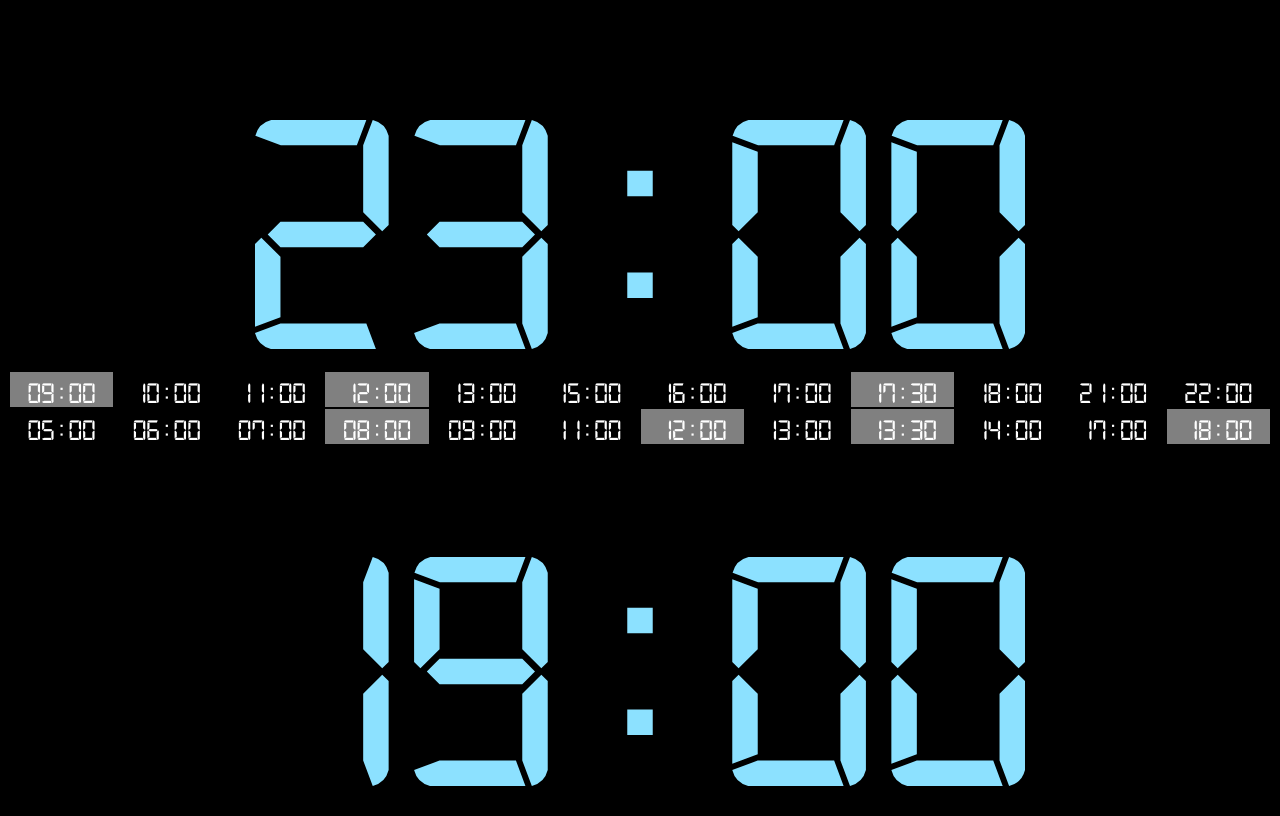
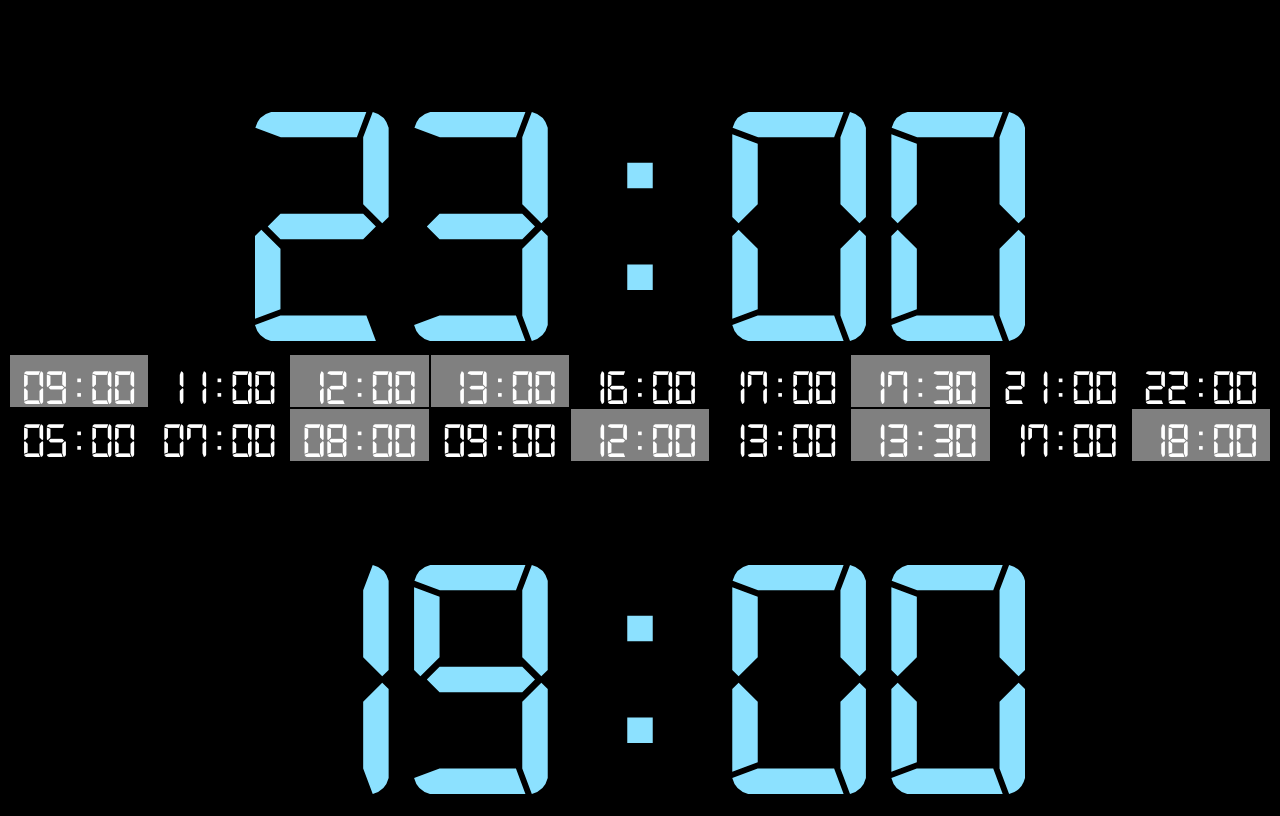
Before and after one commit to gustavoschaedler/clock, a plain HTML site: page index.html in a window 1280 px wide. Drawn offline with Linux system fonts and the light colour scheme.

Commit message:
Date interval removed.

```diff
--- a/index.html
+++ b/index.html
@@ -32,7 +32,7 @@
     }
 
     .time_descricao {
-      font-size: 30px;
+      font-size: 50px;
       color: rgba(255,255,255,1);
     }
     </style>
@@ -108,30 +108,24 @@
     </tr>
     <tr align='center' class='time_descricao'>
       <td bgcolor='grey'>09:00</td>
-      <td>10:00</td>
       <td>11:00</td>
       <td bgcolor='grey'>12:00</td>
-      <td>13:00</td>
-      <td>15:00</td>
+      <td bgcolor='grey'>13:00</td>
       <td>16:00</td>
       <td>17:00</td>
       <td bgcolor='grey'>17:30</td>
-      <td>18:00</td>
       <td>21:00</td>
       <td>22:00</td>
     </tr>
 
     <tr align='center' class='time_descricao'>
       <td>05:00</td>
-      <td>06:00</td>
       <td>07:00</td>
       <td bgcolor='grey'>08:00</td>
       <td>09:00</td>
-      <td>11:00</td>
       <td bgcolor='grey'>12:00</td>
       <td>13:00</td>
       <td bgcolor='grey'>13:30</td>
-      <td>14:00</td>
       <td>17:00</td>
       <td bgcolor='grey'>18:00</td>
     </tr>
```
